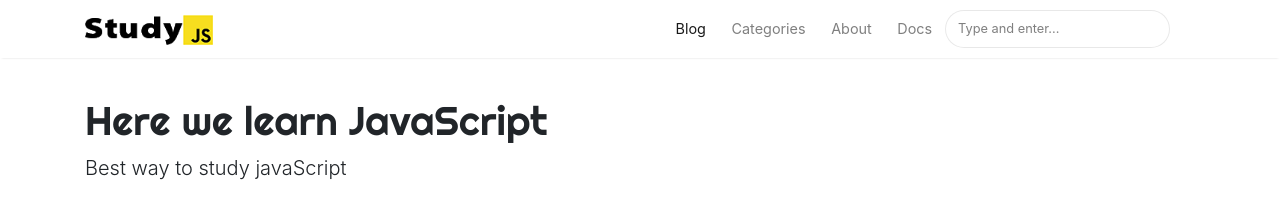
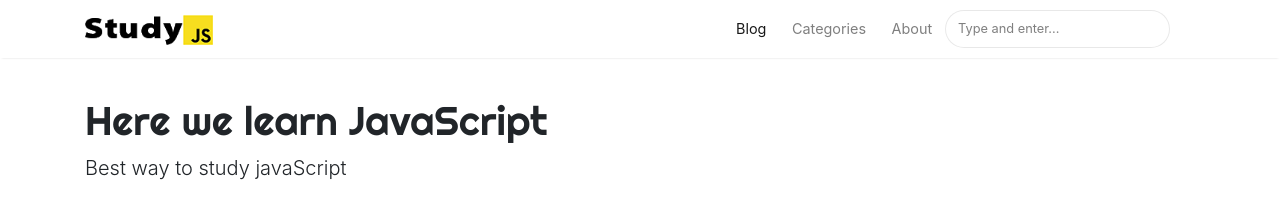
Before and after one commit to devjsorg/devjsorg.github.io, a Jekyll site: the page built from index.html, in a window 1280 px wide. Shown: the top 213 px of the page. Built offline with Jekyll 4.4.1, drawn with Linux system fonts in a browser that asks for light colours; nearby versions of some CDN libraries; the list of posts is cut into pages by our own code.

Commit message:
Update default.html

```diff
--- a/_layouts/default.html
+++ b/_layouts/default.html
@@ -77,10 +77,6 @@ ga('send', 'pageview');
 
                 <li class="nav-item">
                 <a class="nav-link" href="{{ site.baseurl }}/about">About</a>
-                </li>
-
-                <li class="nav-item">
-                <a target="_blank" class="nav-link" href="https://bootstrapstarter.com/bootstrap-templates/template-mediumish-bootstrap-jekyll/"> Docs</a>
                 </li>
 
                 {% include search-lunr.html %}
```
